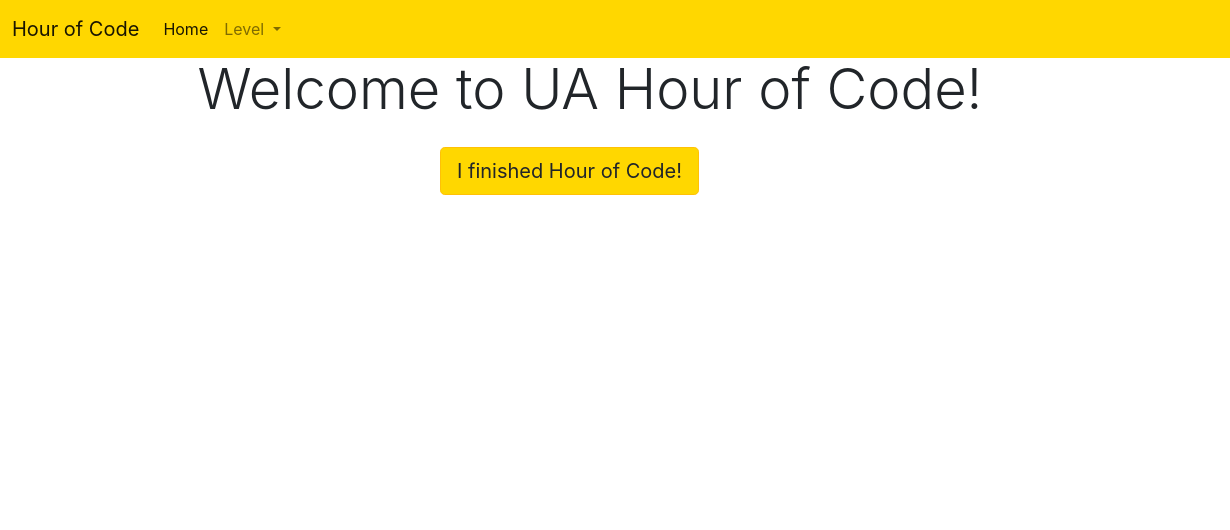
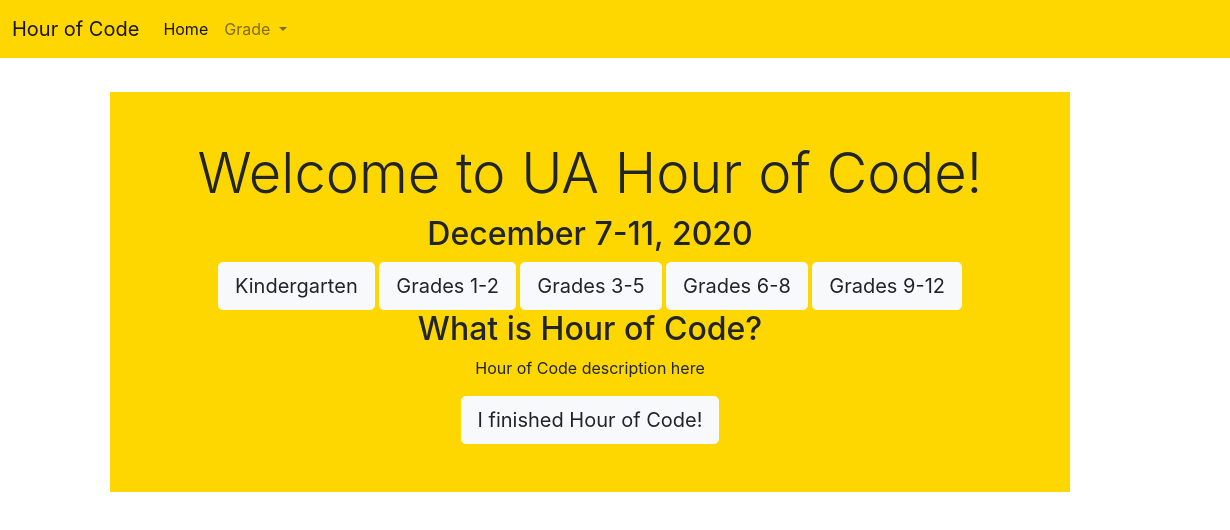
Before and after one commit to ssivilotti/Hour-of-Code, a plain HTML site: page index.html in a window 1280 px wide. Shown: the full height of the page, 50-1280 px from the left. Drawn offline with nearby package versions, Linux system fonts and the light colour scheme.

Commit message:
updated background etc

```diff
--- a/index.html
+++ b/index.html
@@ -45,7 +45,7 @@
                 <li class="nav-item dropdown">
                     <a class="nav-link dropdown-toggle" href="#" id="navbarDropdown" role="button"
                         data-toggle="dropdown" aria-haspopup="true" aria-expanded="false">
-                        Level
+                        Grade
                     </a>
                     <div class="dropdown-menu" aria-labelledby="navbarDropdown">
                         <a class="dropdown-item" href="kindergarten.html">Kindergarten</a>
@@ -63,16 +63,28 @@
     </nav>
     <!--Spacer that is covered by the nav bar-->
     <section class="page-section text-black mb-0 py-3 my-1" style="background-color: white;">
-        <p></p>
+        <h1> </h1>
     </section>
 
-    <h1 class="text-center display-4">Welcome to UA Hour of Code!</h1>
 
-    <!--Footer with Form button-->
-    <section class="page-section text-black mb-0 py-3 my-1" style="background-color: white;">
-        <div class="mx-auto" style="width: 300px;">
-            <button type="button" href="https://forms.gle/JqQNZEfeTMgrDhPK7" class="btn btn-warning btn-lg">I finished
-                Hour of Code!</button>
+    <section class="page-section text-black py-5 my-5 mx-auto w-75" style="background-color: gold;">
+        <h1 class="text-center display-4">Welcome to UA Hour of Code!</h1>
+        <h2 class="text-center">December 7-11, 2020</h2>
+        <div class="mx-auto text-center">
+            <a type="button" href="kindergarten.html" class="btn btn-light btn-lg">Kindergarten</a>
+            <a type="button" href="grades1-2.html" class="btn btn-light btn-lg">Grades 1-2</a>
+            <a type="button" href="grades3-5.html" class="btn btn-light btn-lg">Grades 3-5</a>
+            <a type="button" href="midschool.html" class="btn btn-light btn-lg">Grades 6-8</a>
+            <a type="button" href="highschool.html" class="btn btn-light btn-lg">Grades 9-12</a>
+        </div>
+        <h2 class="text-center">What is Hour of Code?</h2>
+        <p class="text-center">Hour of Code description here</p>
+        <!--add intro video here, embeded?-->
+        <!--Form button for end of hour form-->
+        <div class="mx-auto text-center" style="width: 300px;">
+            <a type="button" href="https://forms.gle/JqQNZEfeTMgrDhPK7" class="btn btn-light btn-lg">I finished
+                Hour of Code!
+            </a>
         </div>
     </section>
 
```
Also changed, not shown: highschool.html (+7 -5 lines), 1 other file.
